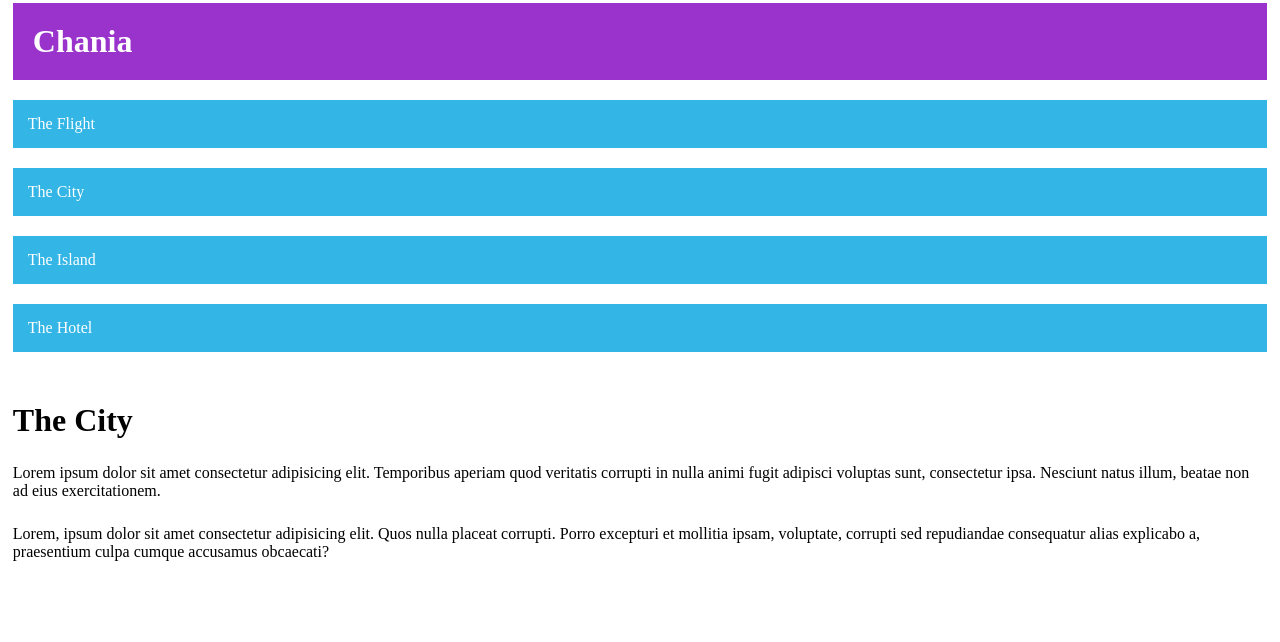
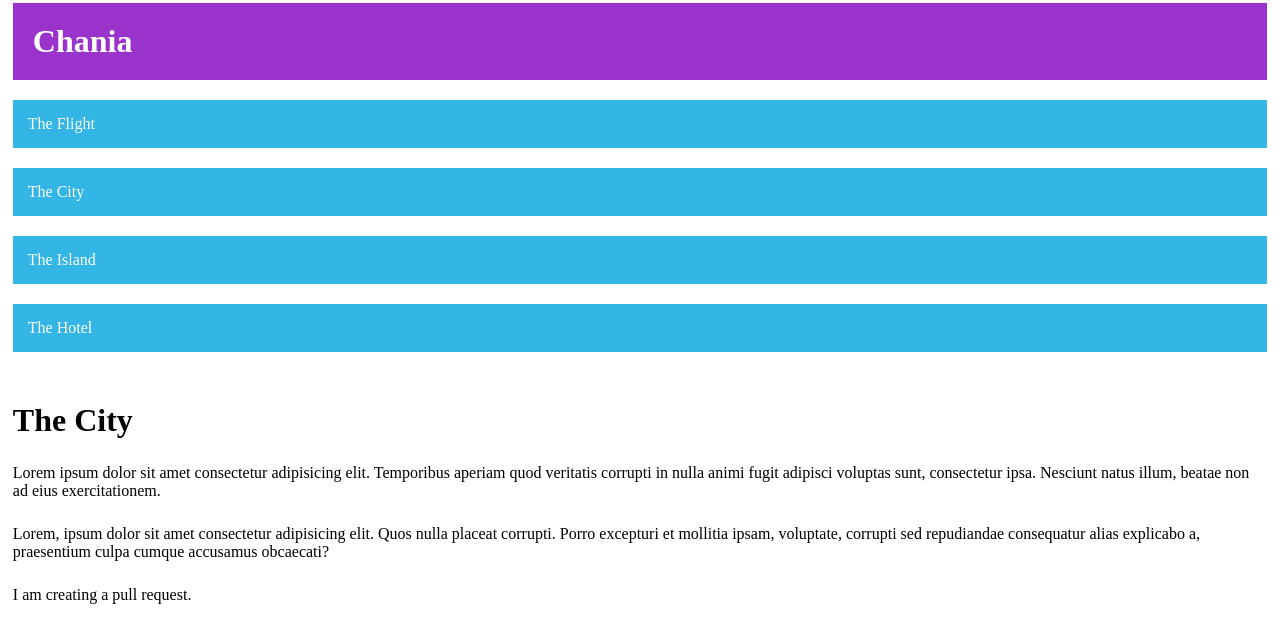
Before and after one commit to BimalRajGyawali/Website, a plain HTML site: page index.html in a window 1280 px wide. Drawn offline with Linux system fonts and the light colour scheme; files that its build step writes are made by us from their sources.

Commit message:
Update index.html

```diff
--- a/index.html
+++ b/index.html
@@ -33,6 +33,10 @@
        <div class="right-bar">
 
        </div>
+         <div>
+             <p>I am creating a pull request.</p>
+         </div>
+
      </div>
      <div class="footer">
 
```
